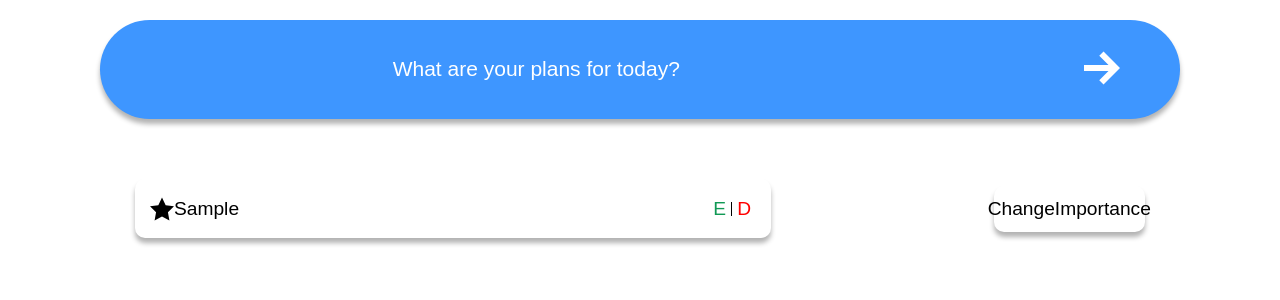
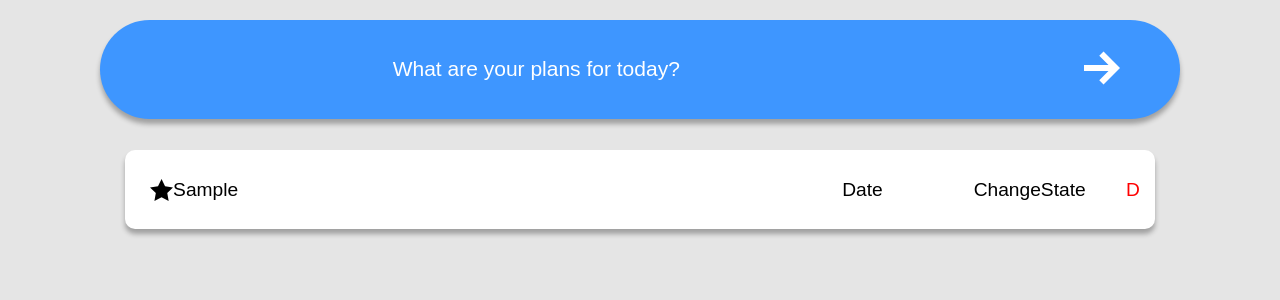
Before and after one commit to freeonboard-highfive/5_ModuCompany_team1, a React (Create React App) app: page / in a window 1280 px wide. Both pictures are taken after typing "Sample" into the empty fields and a click on the button 1102 px from the left and 69 px from the top of the page. Shown: the top 300 px of the page. Built offline with nearby package versions, Linux system fonts and the light colour scheme.

Commit message:
[#13] refactor : useReducer, contextApi 적용

```diff
--- a/src/App.tsx
+++ b/src/App.tsx
@@ -12,7 +12,6 @@ function App() {
 const TodoContainer = styled.div`
   width: 1080px;
   margin: 0 auto;
-  padding-top: 20px;
 `;
 
 export default App;
--- a/src/components/TodoHeader.tsx
+++ b/src/components/TodoHeader/TodoHeader.tsx
@@ -1,21 +1,15 @@
-import { getTodayDate } from 'src/utils/getTodayDate';
+import { useDispatch } from 'src/utils/context';
 import React, { useState } from 'react';
-import { STATUS } from 'src/utils/constants';
-import { TodoType } from 'src/utils/utilTypes';
 import styled from 'styled-components';
-import Arrow from '../assets/Arrow';
+import Arrow from '../../assets/Arrow';
 
-interface HeaderProps {
-  createTodos: (todos: TodoType) => void;
-  incrementId: () => number;
-}
-
-const TodoHeader: React.FC<HeaderProps> = ({ createTodos, incrementId }) => {
+const TodoHeader: React.FC = () => {
   const [todoText, setTodoText] = useState<string>('');
+  const dispatch = useDispatch();
 
   const todoTextChange: React.ChangeEventHandler<HTMLInputElement> = (
     event: React.ChangeEvent<HTMLInputElement>,
-  ) => {
+  ): void => {
     const {
       target: { value },
     } = event;
@@ -27,15 +21,7 @@ const TodoHeader: React.FC<HeaderProps> = ({ createTodos, incrementId }) => {
   ): void => {
     event.preventDefault();
 
-    createTodos({
-      id: incrementId(),
-      taskName: todoText,
-      status: STATUS.NOT_STARTED,
-      isImportant: false,
-      goalDate: '2021-08-31',
-      createdAt: getTodayDate(),
-      updatedAt: getTodayDate(),
-    });
+    dispatch({ type: 'ADD', text: todoText });
     setTodoText('');
   };
 
@@ -57,7 +43,11 @@ const TodoHeader: React.FC<HeaderProps> = ({ createTodos, incrementId }) => {
 };
 
 const HeaderContainer = styled.header`
-  width: 100%;
+  width: inherit;
+  position: fixed;
+  top: 20px;
+  left: 50%;
+  transform: translateX(-50%);
 `;
 
 const TodoForm = styled.form`
@@ -104,4 +94,4 @@ const TodoSubmit = styled.button`
   }
 `;
 
-export default TodoHeader;
+export default React.memo(TodoHeader);
--- a/src/components/todoItem/TodoItem.tsx
+++ b/src/components/todoItem/TodoItem.tsx
@@ -3,15 +3,15 @@ import React, { useState } from 'react';
 import styled from 'styled-components';
 import EditTodo from './EditTodo';
 import { FilledStar } from '../../assets/Stars';
+import { useDispatch } from 'src/utils/context';
 
 interface TodoItemTypes {
   todo: TodoType;
-  deleteTodo: (id: number) => void;
-  editTodo: (id: number, name: string, value: string | boolean) => void;
 }
 
-const TodoItem: React.FC<TodoItemTypes> = ({ todo, deleteTodo, editTodo }) => {
+const TodoItem: React.FC<TodoItemTypes> = ({ todo }) => {
   const [editMode, setEditMode] = useState<boolean>(false);
+  const dispatch = useDispatch();
 
   const toggleEditMode = (): void => {
     setEditMode(!editMode);
@@ -21,33 +21,23 @@ const TodoItem: React.FC<TodoItemTypes> = ({ todo, deleteTodo, editTodo }) => {
     <Todo>
       <TodoContent>
         {editMode ? (
-          <EditTodo
-            toggleEditMode={toggleEditMode}
-            editTodo={editTodo}
-            todo={todo}
-          />
+          <EditTodo toggleEditMode={toggleEditMode} todo={todo} />
         ) : (
-          <>
-            <TodoTextBox>
-              <FilledStar />
+          <TodoTextBox>
+            <FilledStar />
+            <TextBox onClick={(): void => toggleEditMode()}>
               <TodoText>{todo.taskName}</TodoText>
-            </TodoTextBox>
-            <TodoButtonBox>
-              <TodoButton className="edit" onClick={() => toggleEditMode()}>
-                E
-              </TodoButton>
-              <Divider />
-              <TodoButton
-                className="delete"
-                onClick={() => deleteTodo(todo.id)}
-              >
-                D
-              </TodoButton>
-            </TodoButtonBox>
-          </>
+            </TextBox>
+          </TodoTextBox>
         )}
       </TodoContent>
-      <ImportanceBox>ChangeImportance</ImportanceBox>
+      <DateBox>Date</DateBox>
+      <ImportanceBox>ChangeState</ImportanceBox>
+      <TodoButton
+        onClick={(): void => dispatch({ type: 'DELETE', id: todo.id })}
+      >
+        D
+      </TodoButton>
     </Todo>
   );
 };
@@ -59,6 +49,9 @@ const Todo = styled.div`
   margin-top: 15px;
   padding: 10px;
   width: 100%;
+  background-color: #ffffff;
+  border-radius: 10px;
+  box-shadow: 0px 5px 5px rgba(0, 0, 0, 0.3);
 `;
 
 const TodoContent = styled.div`
@@ -68,7 +61,6 @@ const TodoContent = styled.div`
   width: 60%;
   padding: 15px;
   border-radius: 10px;
-  box-shadow: 0px 5px 5px rgba(0, 0, 0, 0.3);
 
   & svg {
     fill: black;
@@ -78,37 +70,35 @@ const TodoContent = styled.div`
 const TodoTextBox = styled.div`
   display: flex;
   align-items: center;
+  width: 100%;
+  padding: 2.5px 0px;
+`;
+
+const TextBox = styled.div`
+  width: 100%;
 `;
 
 const TodoText = styled.span`
-  font-size: 16px;
+  font-size: 17px;
   margin-left: 35px;
   margin-top: 5px;
-`;
-
-const TodoButtonBox = styled.div`
-  display: flex;
-  align-items: center;
-  & .edit {
-    color: #119955;
-  }
-
-  & .delete {
-    color: #ff0000;
-  }
-`;
-
-const Divider = styled.div`
-  height: 14px;
-  border-left: 1px solid black;
-  margin: 0px 10px 5px;
 `;
 
 const TodoButton = styled.button`
   all: unset;
   font-size: 16px;
   padding: 5px;
+  color: #ff0000;
   cursor: pointer;
+`;
+
+const DateBox = styled.div`
+  display: flex;
+  align-items: center;
+  justify-content: center;
+  width: 15%;
+  height: 56px;
+  border-radius: 10px;
 `;
 
 const ImportanceBox = styled.div`
@@ -116,9 +106,8 @@ const ImportanceBox = styled.div`
   align-items: center;
   justify-content: center;
   width: 15%;
-  height: 46px;
+  height: 56px;
   border-radius: 10px;
-  box-shadow: 0px 5px 5px rgba(0, 0, 0, 0.3);
 `;
 
 export default React.memo(TodoItem);
--- a/src/hooks/useTodo.ts
+++ /dev/null
@@ -1,54 +0,0 @@
-import { useEffect, useState } from 'react';
-import { INITIALTODO } from 'src/utils/constants';
-import { getTodayDate } from 'src/utils/getTodayDate';
-import {
-  incrementStorageId,
-  loadLocalStorage,
-  saveLocalStorage,
-} from 'src/utils/localStorage';
-import { TodoType, UseTodoTypes } from 'src/utils/utilTypes';
-
-export const useTodo = (): UseTodoTypes => {
-  const [todos, setTodos] = useState<TodoType[]>(INITIALTODO);
-
-  useEffect(() => {
-    setTodos(loadLocalStorage());
-  }, []);
-
-  useEffect(() => {
-    saveLocalStorage(todos);
-  }, [todos]);
-
-  const incrementId = (): number => {
-    if (!todos.length) return 1;
-    return incrementStorageId();
-  };
-
-  const createTodos = (todos: TodoType): void => {
-    setTodos((prev) => prev.concat(todos));
-  };
-
-  const deleteTodo = (id: number): void => {
-    const deletedTodo = todos.filter((todo) => id !== todo.id);
-    setTodos(deletedTodo);
-  };
-
-  const editTodo = (
-    id: number,
-    name: string,
-    value: string | boolean,
-  ): void => {
-    const editedTodo = todos.map((todo) =>
-      id !== todo.id
-        ? todo
-        : {
-            ...todo,
-            [name]: value,
-            updatedAt: getTodayDate(),
-          },
-    );
-    setTodos(editedTodo);
-  };
-
-  return { createTodos, incrementId, deleteTodo, editTodo, todos };
-};
--- a/src/index.tsx
+++ b/src/index.tsx
@@ -1,12 +1,15 @@
 import React from 'react';
 import ReactDOM from 'react-dom';
 import App from './App';
-import GlobalStyle from "./styles/GlobalStyle";
+import GlobalStyle from './styles/GlobalStyle';
+import ToDosProvider from './utils/context';
 
 ReactDOM.render(
   <React.StrictMode>
     <GlobalStyle />
-    <App />
+    <ToDosProvider>
+      <App />
+    </ToDosProvider>
   </React.StrictMode>,
   document.getElementById('root'),
 );
--- a/src/pages/TodoList.tsx
+++ b/src/pages/TodoList.tsx
@@ -1,12 +1,14 @@
 import TodoItem from 'src/components/todoItem/TodoItem';
-import React from 'react';
-import TodoHeader from 'src/components/TodoHeader';
+import React, { useCallback, useEffect } from 'react';
+import TodoHeader from 'src/components/TodoHeader/TodoHeader';
 import styled from 'styled-components';
-import { useTodo } from 'src/hooks/useTodo';
+import { useDispatch, useTodoState } from 'src/utils/context';
+import { loadLocalStorage, saveLocalStorage } from 'src/utils/localStorage';
 import useDragList from 'src/hooks/useDragList';
 
 const TodoList: React.FC = () => {
-  const { todos, createTodos, incrementId, deleteTodo, editTodo } = useTodo();
+  const todoState = useTodoState();
+  const dispatch = useDispatch();
   const {
     lists,
     isDragging,
@@ -16,13 +18,26 @@ const TodoList: React.FC = () => {
     handleDragOver,
     handleDragDrop,
     dragItemIndex,
-  } = useDragList(todos);
+  } = useDragList(todoState);
+
+  const loadData = useCallback((): void => {
+    const loadedTodos = loadLocalStorage();
+    dispatch({ type: 'LOAD', todoState: loadedTodos });
+  }, [dispatch]);
+
+  useEffect(() => {
+    loadData();
+  }, [loadData]);
+
+  useEffect(() => {
+    saveLocalStorage(todoState);
+  }, [todoState]);
 
   return (
     <>
-      <TodoHeader createTodos={createTodos} incrementId={incrementId} />
+      <TodoHeader />
       <TodoLists>
-        {todos &&
+        {todoState &&
           lists &&
           lists.map((todo, index) => (
             <TodoItemContainer
@@ -37,11 +52,7 @@ const TodoList: React.FC = () => {
               onDrop={handleDragDrop}
               isdragging={dragItemIndex.current === index}
             >
-              <TodoItem
-                todo={todo}
-                deleteTodo={deleteTodo}
-                editTodo={editTodo}
-              />
+              <TodoItem todo={todo} />
             </TodoItemContainer>
           ))}
       </TodoLists>
@@ -54,8 +65,7 @@ const TodoLists = styled.ul`
   justify-content: center;
   align-items: center;
   flex-direction: column;
-  margin-top: 25px;
-  padding: 0px 25px;
+  padding: 125px 25px 0px;
 `;
 
 const TodoItemContainer = styled.li<{ isdragging: boolean }>`
--- a/src/styles/GlobalStyle.ts
+++ b/src/styles/GlobalStyle.ts
@@ -4,9 +4,12 @@ import reset from 'styled-reset';
 const GlobalStyle = createGlobalStyle`
     ${reset};
     body{
+        box-sizing: border-box;
         padding: 0;
         margin: 0;
         font-family: 'Noto Sans KR', sans-serif;
+        height: 100vh;
+        background-color: #E5E5E5;
     };
     button{
         display: flex;
--- a/src/utils/constants.ts
+++ b/src/utils/constants.ts
@@ -19,3 +19,10 @@ export const TODO_KEYS: TodoFormatTypes = {
 export const STORAGE_KEY: string = 'toDos';
 
 export const INITIALTODO: [] = [];
+
+export const ActionTypes = {
+  ADD: 'ADD',
+  DELETE: 'DELETE',
+  EDIT: 'EDIT',
+  LOAD: 'LOAD',
+};
--- a/src/utils/reducer/reducer.ts
+++ b/src/utils/reducer/reducer.ts
@@ -22,7 +22,7 @@ const reducer = (
         updatedAt: getTodayDate(),
       });
     case 'DELETE':
-      return state.filter((todo) => todo.id !== action.id);
+      return state.filter((todo: TodoType) => todo.id !== action.id);
     case 'EDIT':
       return state.map((todo: TodoType) =>
         action.id !== todo.id
--- a/src/utils/utilTypes.ts
+++ b/src/utils/utilTypes.ts
@@ -27,8 +27,7 @@ export interface StatusTypes {
 }
 
 export interface UseTodoTypes {
-  createTodos: (todos: TodoType) => void;
-  incrementId: () => number;
+  createTodos: (todoText: string) => void;
   deleteTodo: (id: number) => void;
   editTodo: (id: number, name: string, value: string | boolean) => void;
   todos: TodoType[];
```
Also changed, not shown: src/components/todoItem/EditTodo.tsx (+25 -34 lines).
